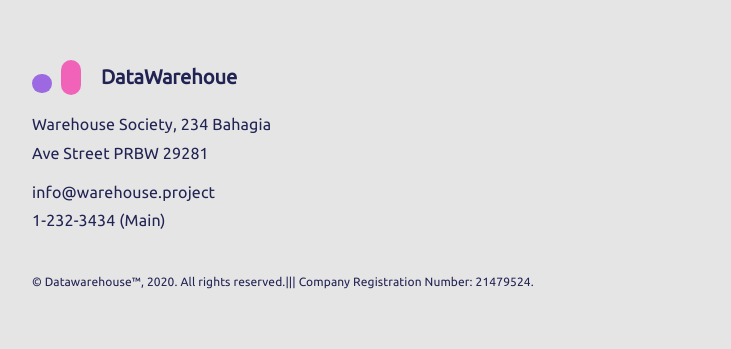
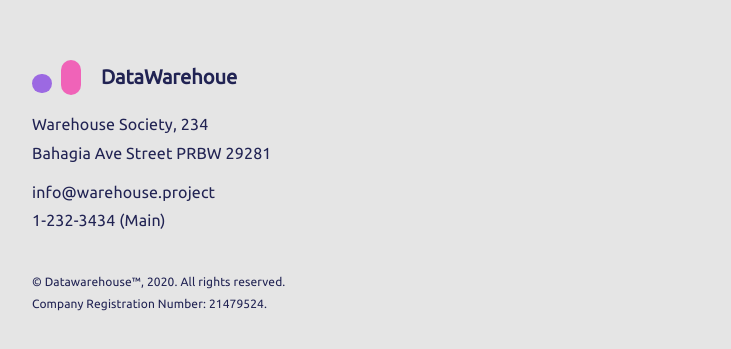
Before and after one commit to Listopad02/Ratio, a plain HTML site: page module1/index.html in a window 1280 px wide. Shown: the part 4128-4477 px from the top of the page, 160-891 px from the left. Drawn offline with Linux system fonts and the light colour scheme.

```diff
--- a/module1/css/style.css
+++ b/module1/css/style.css
@@ -428,7 +428,6 @@ body {
     line-height: 180%;
     letter-spacing: 0.01em;
     color: var(--text-color);
-    max-width: 240px;
 }
 .footer-mail {
     margin-bottom: 36px;
--- a/module1/index.html
+++ b/module1/index.html
@@ -171,7 +171,8 @@
                     <h2 class="footer-header">DataWarehoue</h2>
                 </div>
                 <div class="footer-address">
-                    <span>Warehouse Society, 234</span> <span>Bahagia Ave Street PRBW 29281</span>
+                    <div>Warehouse Society, 234</div>
+                    <div>Bahagia Ave Street PRBW 29281</div>
                 </div>
                 <div class="footer-mail">
                     <span>
@@ -180,7 +181,8 @@
                     </span>
                 </div>
                 <div class="footer-copyright">
-                    <span>© Datawarehouse™, 2020. All rights reserved.||| Company Registration Number: 21479524.</span>
+                    <div>© Datawarehouse™, 2020. All rights reserved.</div>
+                    <div>Company Registration Number: 21479524.</div>
                 </div>
             </div>
             <div class="footer-social-media">
```
